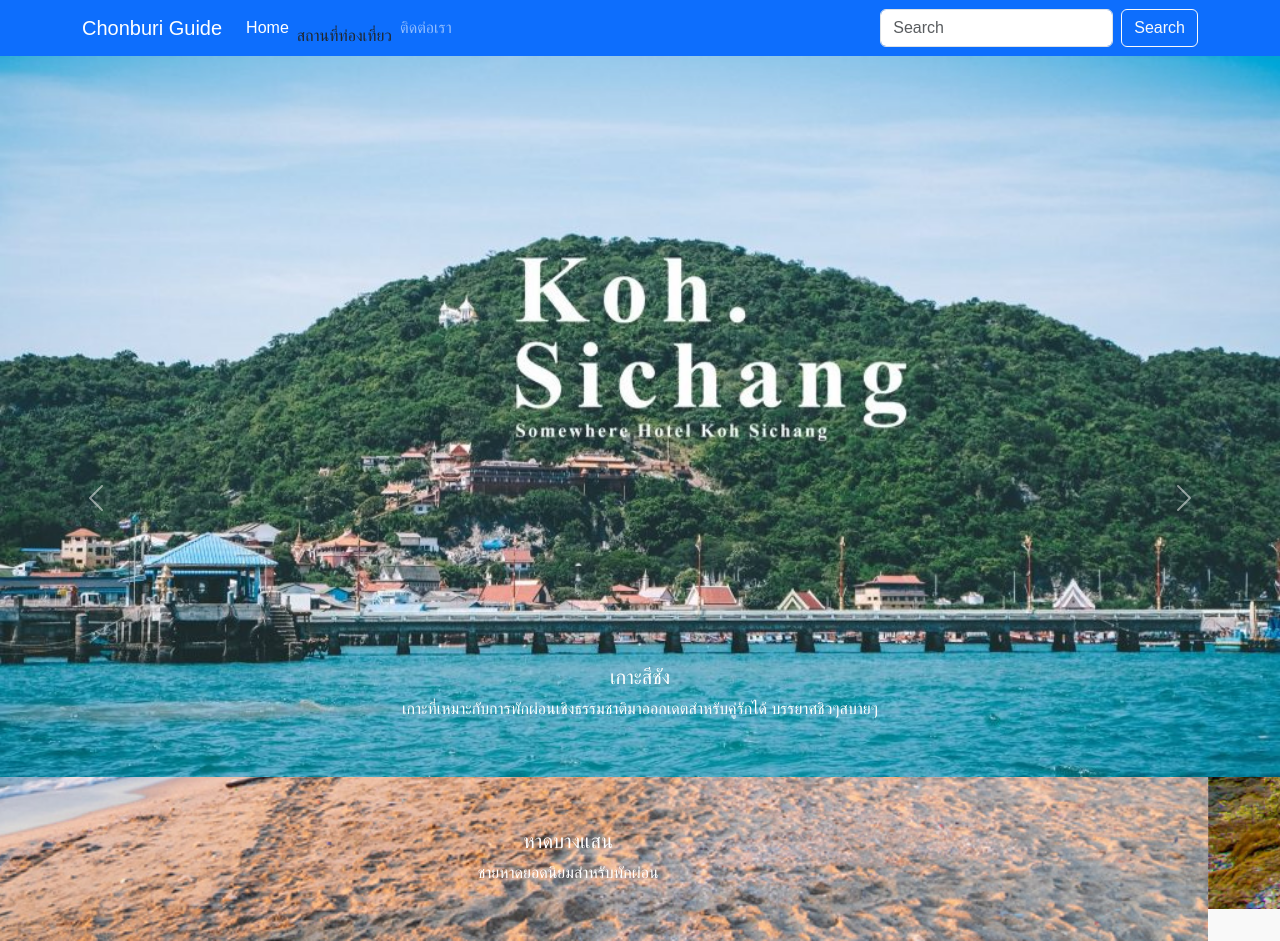
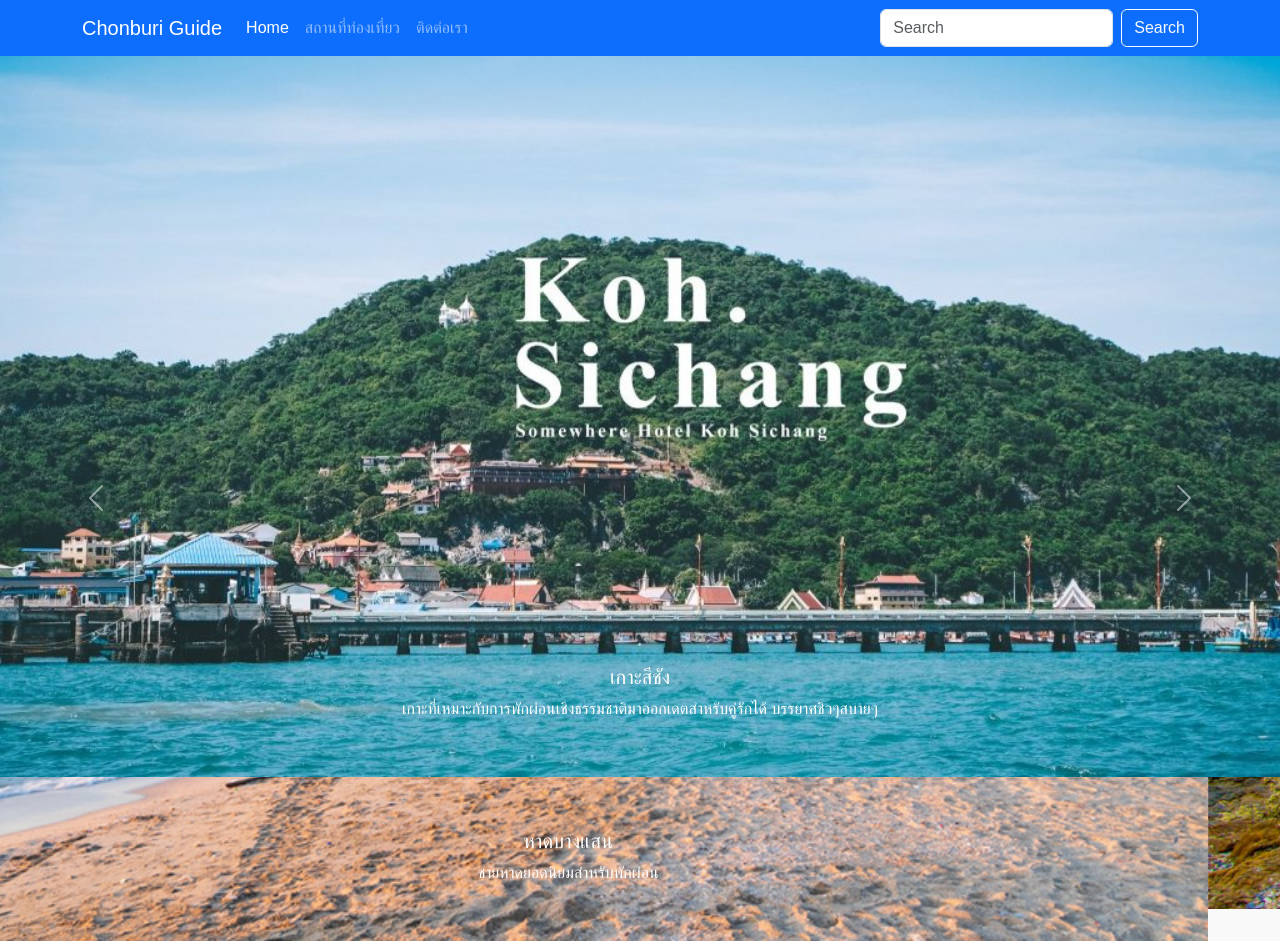
Before and after one commit to 66160121/hw-2, a plain HTML site: page index.html in a window 1280 px wide. Shown: the top 941 px of the page. Drawn offline with nearby package versions, Linux system fonts and the light colour scheme; a web font is replaced by a local one.

Commit message:
แก้ไขcode

```diff
--- a/index.html
+++ b/index.html
@@ -25,7 +25,7 @@
             <div class="collapse navbar-collapse" id="navbarNav">
                 <ul class="navbar-nav me-auto mb-2 mb-lg-0">
                     <li class="nav-item"><a class="nav-link active" href="index.html">Home</a></li>
-                    <li class="nav-item"><a class="nav-link" href="places.html"></a>สถานที่ท่องเที่ยว</li>
+                    <li class="nav-item"><a class="nav-link" href="places.html">สถานที่ท่องเที่ยว</a></li>
                     <li class="nav-item"><a class="nav-link" href="contact.html">ติดต่อเรา</a></li>
                 </ul>
                 <form class="d-flex">
```
